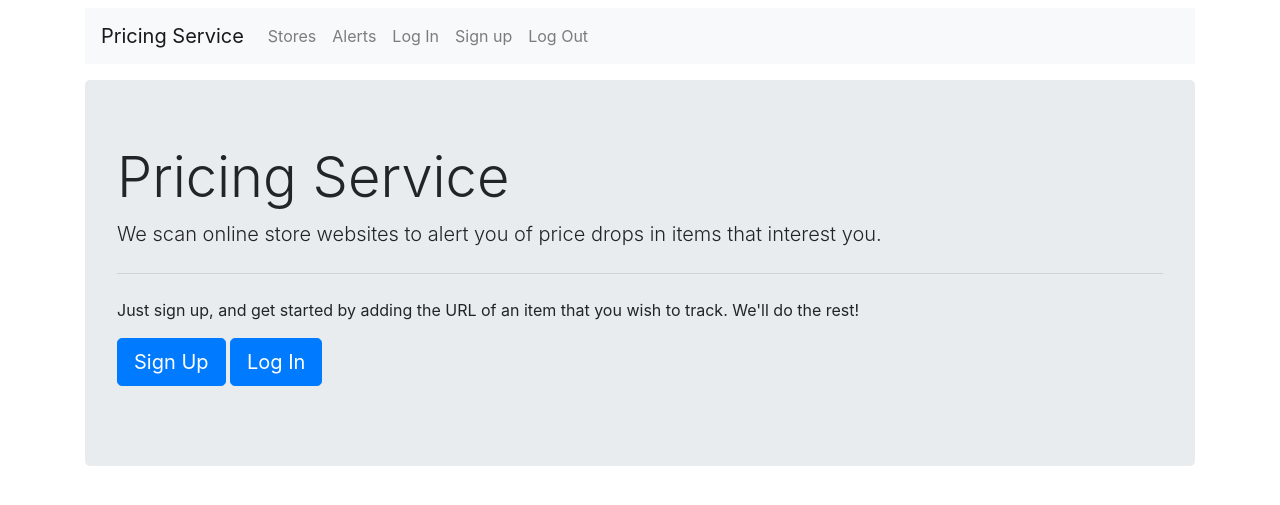
After one commit to jcburnworth1/Pricing_Service, a Flask app: page / in a window 1280 px wide. The commit adds this page. Shown: the top 505 px of the page. Run offline with Flask 2, Linux system fonts and the light colour scheme; some libraries are stand-ins or nearby versions.

Commit message:
Root page and navigation

```diff
--- a/app.py
+++ b/app.py
@@ -1,23 +1,26 @@
 ## Import libraries
-from flask import Flask
 import os
+from flask import Flask, render_template
 from views.alerts import alert_blueprint
 from views.stores import store_blueprint
 from views.users import user_blueprint
 
 ## Create the flask application
 app = Flask(__name__) #'__main__'
-app.secret_key = 'jose' #os.urandom(64) - This needs to be random for secure key / cookie generation
+app.secret_key = os.urandom(64) ## This needs to be random for secure key / cookie generation
 app.config.update(
     ADMIN=os.environ.get('ADMIN')
 )
 
 ## Register blueprints
-
 app.register_blueprint(alert_blueprint, url_prefix='/alerts')
 app.register_blueprint(store_blueprint, url_prefix='/stores')
 app.register_blueprint(user_blueprint, url_prefix='/users')
 
+@app.route('/')
+def home():
+    return render_template('home.html')
+
 ## Execute the program
 if __name__ == '__main__':
     app.run(debug=True)
--- a/templates/base.html
+++ b/templates/base.html
@@ -24,9 +24,9 @@
                 <div class="navbar-nav">
                 <a class="nav-item nav-link" href="{{ url_for('stores.index') }}">Stores</a>
                 <a class="nav-item nav-link" href="{{ url_for('alerts.index') }}">Alerts</a>
-                <a class="nav-item nav-link" href="{{ url_for('users.login_user') }}">Log in</a>
+                <a class="nav-item nav-link" href="{{ url_for('users.login_user') }}">Log In</a>
                 <a class="nav-item nav-link" href="{{ url_for('users.register_user') }}">Sign up</a>
-                <a class="nav-item nav-link" href="{{ url_for('users.logout') }}">Logout</a>
+                <a class="nav-item nav-link" href="{{ url_for('users.logout') }}">Log Out</a>
                 </div>
             </div>
         </nav>
--- /dev/null
+++ b/templates/home.html
@@ -0,0 +1,16 @@
+{% extends "base.html" %}
+
+{% block content %}
+    <div class="jumbotron">
+
+        <h1 class="display-4">Pricing Service</h1>
+        <p class="lead">We scan online store websites to alert you of price drops in items that interest you.</p>
+        <hr class="my-4">
+        <p>Just sign up, and get started by adding the URL of an item that you wish to track. We'll do the rest!</p>
+        <p>
+            <a class="btn btn-primary btn-lg" href="{{ url_for('users.register_user') }}" role="button">Sign Up</a>
+            <a class="btn btn-primary btn-lg" href="{{ url_for('users.login_user') }}" role="button">Log In</a>
+        </p>
+    </div>
+
+{% endblock %}
--- a/views/users.py
+++ b/views/users.py
@@ -19,7 +19,7 @@ def register_user():
         try:
             User.register_user(email, password)
             session['email'] = email
-            return email
+            return redirect('../alerts')
         except UserErrors.UserError as e:
             return e.message
 
@@ -38,7 +38,7 @@ def login_user():
         try:
             if User.is_login_valid(email, password):
                 session['email'] = email
-                return email
+                return redirect('../alerts')
         except UserErrors.UserError as e:
             return e.message
 
@@ -47,4 +47,4 @@ def login_user():
 @user_blueprint.route('/logout')
 def logout():
     session['email'] = None
-    return f"You have successfully logged out!"
+    return redirect('../')
```
